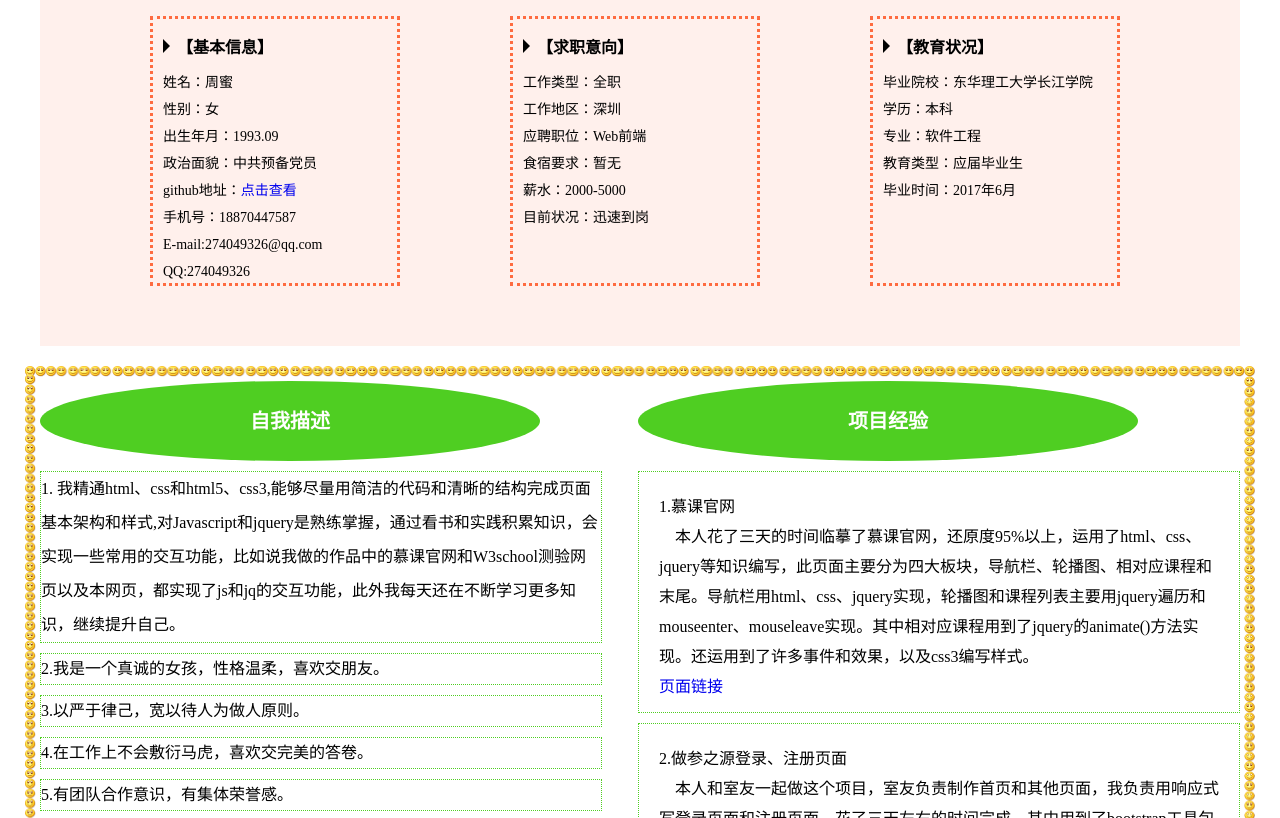
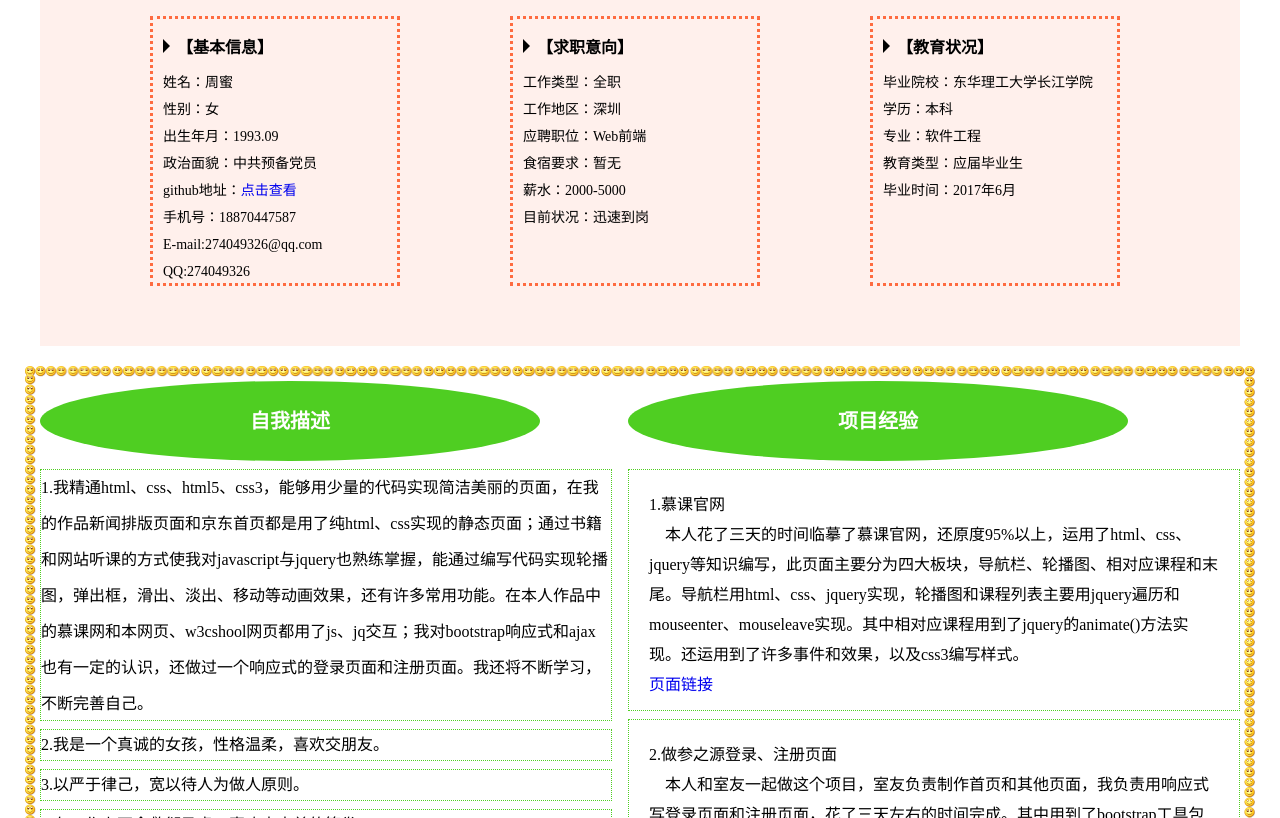
Before and after one commit to zhouDaisy/resume-static, a plain HTML site: page 个人简历/index.html in a window 1280 px wide. Shown: the part 114-932 px from the top of the page. Drawn offline with Linux system fonts and the light colour scheme.

Commit message:
ischange
个人简历

```diff
--- a/个人简历/index.html
+++ b/个人简历/index.html
@@ -8,6 +8,7 @@
     <link rel="stylesheet" href="styles/reset.css"/>
 </head>
 <body>
+<noscript><p>本页面需要浏览器支持启用Javascript</p></noscript>
 <div id="index">
     <div id="header">
         <div class="photo">
@@ -61,7 +62,7 @@
     <div id="myself">
        <div class="left">
             <p class="title">自我描述</p>
-            <p class="appraises">1.     我精通html、css和html5、css3,能够尽量用简洁的代码和清晰的结构完成页面基本架构和样式,对Javascript和jquery是熟练掌握，通过看书和实践积累知识，会实现一些常用的交互功能，比如说我做的作品中的慕课官网和W3school测验网页以及本网页，都实现了js和jq的交互功能，此外我每天还在不断学习更多知识，继续提升自己。</p>
+            <p class="appraises">1.我精通html、css、html5、css3，能够用少量的代码实现简洁美丽的页面，在我的作品新闻排版页面和京东首页都是用了纯html、css实现的静态页面；通过书籍和网站听课的方式使我对javascript与jquery也熟练掌握，能通过编写代码实现轮播图，弹出框，滑出、淡出、移动等动画效果，还有许多常用功能。在本人作品中的慕课网和本网页、w3cshool网页都用了js、jq交互；我对bootstrap响应式和ajax也有一定的认识，还做过一个响应式的登录页面和注册页面。我还将不断学习，不断完善自己。</p>
             <p class="appraise">2.我是一个真诚的女孩，性格温柔，喜欢交朋友。</p>
              <p class="appraise">3.以严于律己，宽以待人为做人原则。</p>
              <p class="appraise">4.在工作上不会敷衍马虎，喜欢交完美的答卷。</p>
--- a/个人简历/styles/index.css
+++ b/个人简历/styles/index.css
@@ -74,7 +74,7 @@ h2{
 /*myself*/
 #myself{
     width:1200px;
-    height:650px;
+    height:700px;
     margin: 10px auto;
     border:15px solid transparent;
     -webkit-border-image:url(face.png) 30 30 round; /* Safari 5 */
@@ -95,22 +95,22 @@ h2{
     font-weight: bold;
 }
 #myself .appraise{
-    width:560px;
+    width:570px;
     height:30px;
     line-height:30px;
     border:1px dotted #4fce22;
-    margin-top:10px;
+    margin-top:8px;
     cursor: pointer;
 }
 #myself .appraise:hover,#myself .appraises:hover{
     background-color:#ffad96;
 }
 #myself .appraises{
-     width:560px;
-    height:170px;
-    line-height:34px;
+     width:570px;
+    height:250px;
+    line-height:36px;
     border:1px dotted #4fce22;
-    margin-top:10px;
+    margin-top:8px;
     cursor: pointer;
 }
 #myself .left{
@@ -121,11 +121,11 @@ h2{
 }
 #myself .talk{
     padding:20px;
-    width:560px;
+    width:570px;
     height:200px;
     border:1px dotted #4fce22;
     line-height:30px;
-    margin-top:10px;
+    margin-top:8px;
     cursor: pointer;
 }
 #myself .talk:hover{
```
